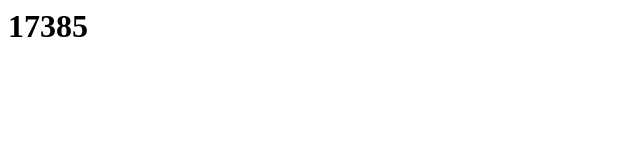
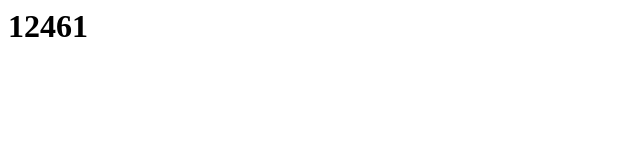
Before and after one commit to atlantissupp/simpleDICK, a plain HTML site: page index.html in a window 1280 px wide. Shown: the full height of the page, 0-640 px from the left. Drawn offline with Linux system fonts and the light colour scheme.

Commit message:
Update index.html

```diff
--- a/index.html
+++ b/index.html
@@ -1 +1 @@
-<h1 id="port">17385</h1>
+<h1 id="port">12461</h1>
```
